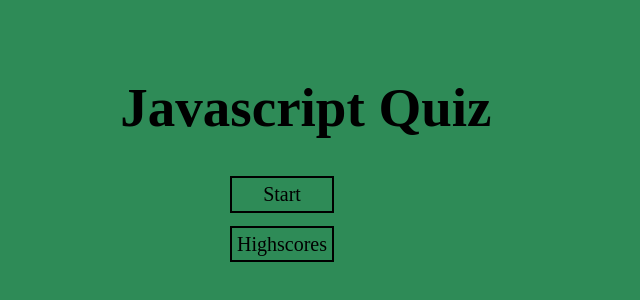
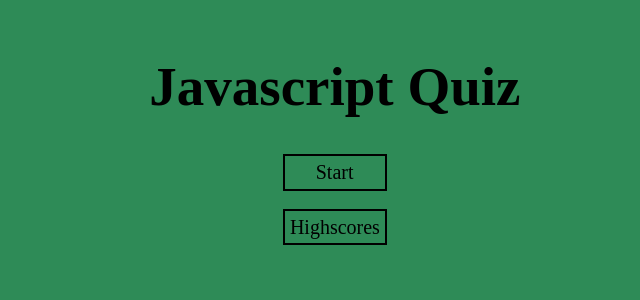
Before and after one commit to mchisem/TimedQuiz, a plain HTML site: page index.html in a window 1280 px wide. Shown: the part 240-540 px from the top of the page, without its empty margins (368-1008 px from the left). Drawn offline with Linux system fonts and the light colour scheme.

Commit message:
update styling

```diff
--- a/script.js
+++ b/script.js
@@ -1,16 +1,14 @@
 //variables//
 var start = document.querySelector("#start-button");
-var highScore = document.getElementById('score');
+var score = document.querySelector("#score");
 var timer = document.querySelector("#timer");
 var navbar = document.querySelector("#nav");
 var intro = document.querySelector("#intro");
 var questionContainer = document.querySelector(".questions-container");
 
-var secondsLeft = 75;
-
 let score = 0;
 
-//timer coundown funtion//
+//start game funtion//
 var secondsLeft = 75;
 
  function setTime() {
@@ -24,7 +22,7 @@ var secondsLeft = 75;
 
          if(secondsLeft === 0) {
              clearInterval(timerInterval);
-             console.log("over!");
+             console.log("Game Over!");
          }
 
      }, 1000);
--- a/style.css
+++ b/style.css
@@ -15,8 +15,11 @@ body {
 
 /* INITIAL DISPLAY */
 #intro {
-    margin-left: 38%;
-    margin-top: 25%;
+    width: 960px;
+    margin-left: 17%;
+    margin-top: 20%;
+    text-align: center;
+    padding: 5px;
 }
 
 h1 {
@@ -39,13 +42,15 @@ h1 {
     text-decoration: none;
     padding: 5px;
     width: 104px;
-    margin-left: 14%;
-    border-radius: none;
+    border-radius: 0%;
 }
 
 .start {
-    margin-bottom: 20px;
-    width: 100%;
+    margin-bottom: 25px;
+}
+
+#start-button {
+    margin-left: 44.5%;
 }
 
 .button:hover {
```
